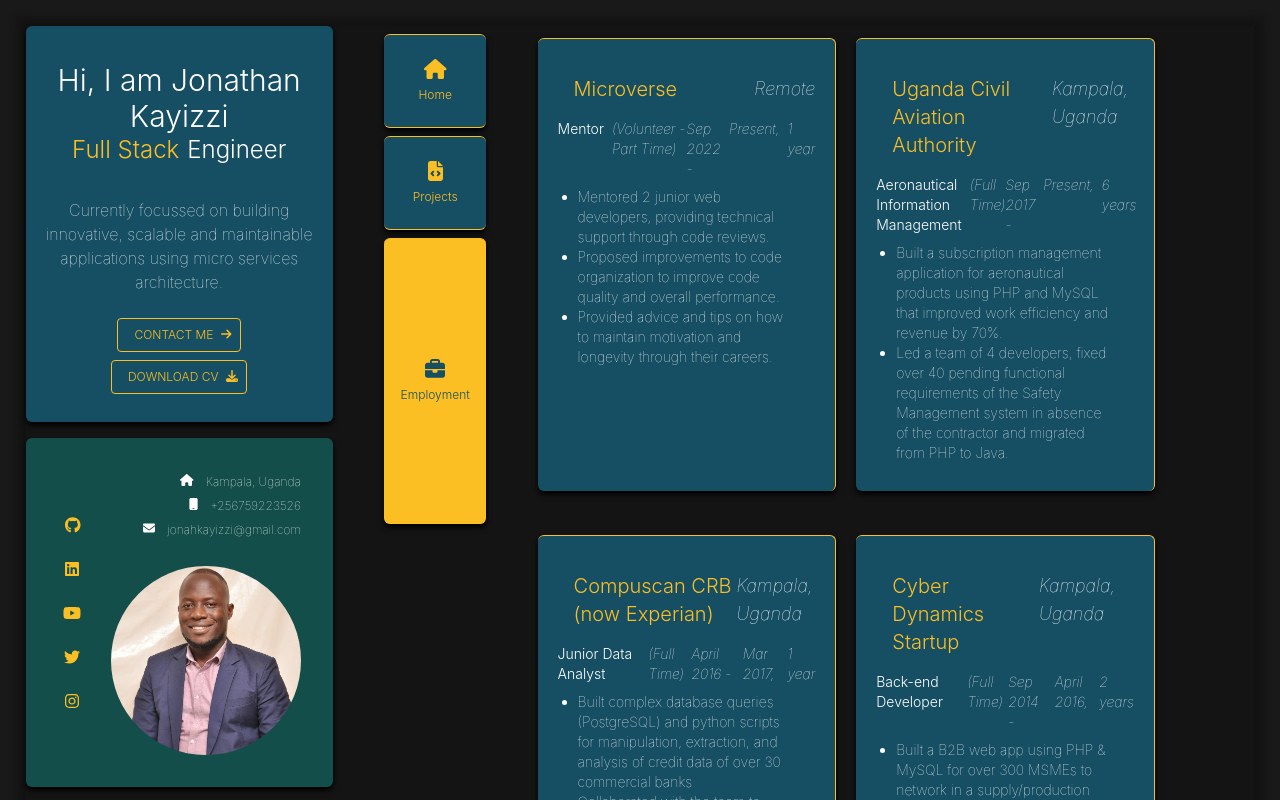
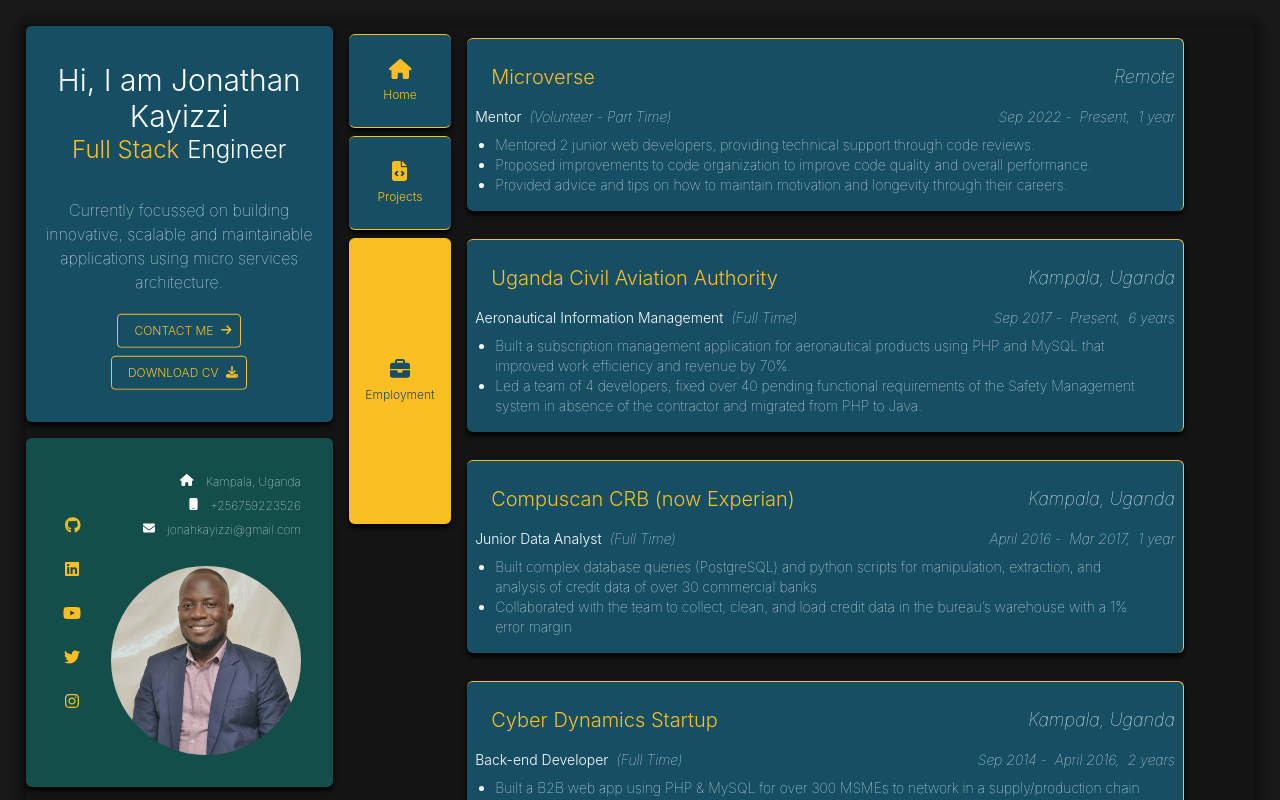
Before and after one commit to JonahKayizzi/my-portfolio, a React (Create React App) app: page /employment in a window 1280 px wide. Shown: the top 800 px of the page. Built offline with nearby package versions, Linux system fonts and the light colour scheme.

Commit message:
Add responsiveness to the rest of the components

```diff
--- a/src/App.js
+++ b/src/App.js
@@ -9,7 +9,7 @@
 import Awards from './components/Awards';
 
 const App = () => (
-  <div className="lg:w-7/12 sm:w-full">
+  <div className="lg:w-7/12 w-full">
     <Routes>
       <Route exact path="/" element={<Home />} />
       <Route exact path="/projects" element={<Projects />} />
--- a/src/components/Cards.js
+++ b/src/components/Cards.js
@@ -19,7 +19,7 @@
     <div className="flex flex-wrap mb-10 justify-center">
       {items.slice(0, numItems).map((item, index) => (
         <button
-          className="w-1/2 p-2 shadow shadow-black transform hover:scale-105 transition duration-300 ease-in-out"
+          className="md:w-1/2 w-full p-2 shadow shadow-black transform hover:scale-105 transition duration-300 ease-in-out"
           type="button"
           onClick={() => handleModal(index)}
           key={item.rank}
--- a/src/components/Employment.js
+++ b/src/components/Employment.js
@@ -5,11 +5,11 @@
 const History = () => {
   const { employments } = useSelector((state) => state.employmentsSl);
   return (
-    <div className="flex flex-wrap gap-5">
+    <div className="flex flex-wrap justify-left gap-1">
       {employments.map((employment) => (
         <div
           key={employment}
-          className="bg-cyan-900 font-thin my-3 p-5 shadow-md shadow-black rounded-md w-5/12 border-t border-r border-amber-400"
+          className="bg-cyan-900 font-thin lg:my-3 my-1 p-2 shadow-md shadow-black rounded-md w-full border-t border-r border-amber-400"
         >
           <h2 className="text-xl my-4 text-left ml-4 flex justify-between">
             <Link className="text-amber-400 font-light" to={employment.link}>
--- a/src/components/Home.js
+++ b/src/components/Home.js
@@ -11,7 +11,7 @@
 const Home = () => (
   <div className="container mx-auto">
     <div className="flex flex-wrap gap-4">
-      <div className="transform hover:scale-105 transition duration-300 ease-in-out bg-teal-800 md:my-5 my-1 p-5 rounded shadow-md shadow-black md:w-7/12 w-full">
+      <div className="transform hover:scale-105 transition duration-300 ease-in-out bg-teal-800 md:my-5 my-1 p-5 rounded shadow-md shadow-black md:w-7/12  w-full">
         <h2 className="text-xl font-thin my-4 text-left ml-4">
           Currently Working On
         </h2>
--- a/src/components/Modal.js
+++ b/src/components/Modal.js
@@ -7,7 +7,7 @@
 
   return (
     <div className="fixed top-0 left-0 w-full h-full bg-black bg-opacity-80 z-50">
-      <div className=" flex flex-col items-center p-2 absolute top-1/2 left-1/2 transform -translate-x-1/2 -translate-y-1/2 w-3/4 h-11/12 bg-white rounded-lg shadow-lg">
+      <div className=" flex flex-col items-center p-2 absolute top-1/2 left-1/2 transform -translate-x-1/2 -translate-y-1/2 md:w-3/4 w-11/12  h-11/12 bg-white rounded-lg shadow-lg">
         <button type="button" className="absolute left-full">
           <span className="text-2xl text-amber-400 hover:bg-teal-900 m-0 px-1 bg-cyan-900">
             X
--- a/src/components/leftbar/AboutMe.js
+++ b/src/components/leftbar/AboutMe.js
@@ -69,7 +69,11 @@
           </li>
         </ul>
         <div className="p-3">
-          <img className="rounded-full" src="head-shot.jpg" alt="Profile Pic" />
+          <img
+            className="animate-pulse rounded-full"
+            src="head-shot.jpg"
+            alt="Profile Pic"
+          />
         </div>
       </div>
     </div>
--- a/src/components/leftbar/ContactInfo.js
+++ b/src/components/leftbar/ContactInfo.js
@@ -21,7 +21,7 @@
     <div className="flex flex-col items-center gap-2 text-black font-light text-xs my-4 w-2/3">
       <Link
         to="mailto:jonahkayizzi@gmail.com?subject=Available for an opportunity?&body=Hi Jonathan,%20I%20would%20like%20to%20get%20to%20contact%20you%20regarding."
-        className="transform hover:scale-105 transition duration-300 ease-in-out p-2 border text-amber-400 border-amber-400 rounded"
+        className="animate-bounce transform hover:scale-105 transition duration-300 ease-in-out p-2 border text-amber-400 border-amber-400 rounded"
       >
         <span className="mx-2">CONTACT ME</span>
         <FontAwesomeIcon icon={faArrowRight} />
@@ -29,7 +29,7 @@
       <Link
         to="https://drive.google.com/file/d/1MgIsQ9KdpdOnkUlw4XI4fd1bNPscG-qI/view"
         target="_blank"
-        className="transform hover:scale-105 transition duration-300 ease-in-out p-2 border text-amber-400 border-amber-400 rounded"
+        className="animate-bounce transform hover:scale-105 transition duration-300 ease-in-out p-2 border text-amber-400 border-amber-400 rounded"
       >
         <span className="mx-2">DOWNLOAD CV</span>
         <FontAwesomeIcon icon={faDownload} />
--- a/src/index.css
+++ b/src/index.css
@@ -18,8 +18,8 @@
 
 #root {
   display: flex;
-  justify-content: space-between;
-  gap: 1.5em;
+  justify-content: left;
+  gap: 1em;
   background-color: rgba(20, 20, 20, 0.9);
   box-shadow: 0 0 0.5em 0.5em rgba(0, 0, 0, 0.3);
   flex-wrap: wrap;
--- a/src/pages/LeftBar.js
+++ b/src/pages/LeftBar.js
@@ -3,7 +3,7 @@
 import ContactInfo from '../components/leftbar/ContactInfo';
 
 const LeftBar = () => (
-  <div className="md:w-1/4 sm:w-full">
+  <div className="lg:w-1/4 w-full">
     <ContactInfo />
     <AboutMe />
   </div>
--- a/src/pages/RightBar.js
+++ b/src/pages/RightBar.js
@@ -66,7 +66,7 @@
   };
 
   return (
-    <nav className="w-1/12 md:block sm:hidden">
+    <nav className="w-1/12 lg:block hidden">
       <div>
         <Menu
           isOpen={menuOpenState}
```
